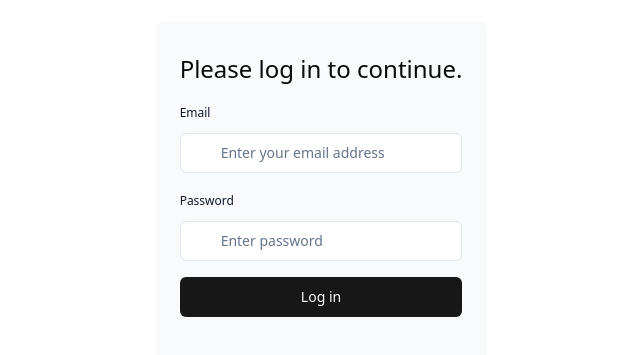
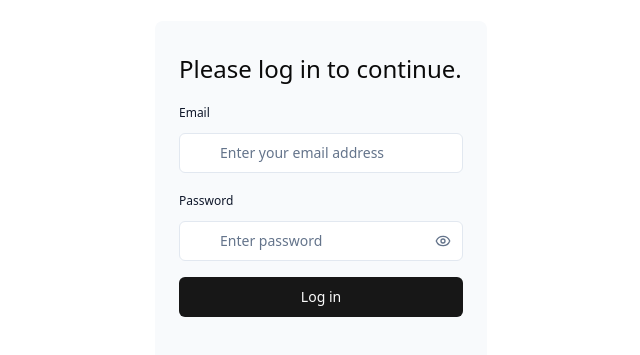
Before and after one commit to PriyanshuCK/cafeteria-booking-manager, a Next.js app: page /login in a window 1280 px wide. Shown: the part 207-562 px from the top of the page, without its empty margins (319-959 px from the left). Built offline with nearby package versions, Linux system fonts and the light colour scheme.

Commit message:
Improve login flow UX

```diff
--- a/app/admin/layout.tsx
+++ b/app/admin/layout.tsx
@@ -19,11 +19,24 @@ export default function AdminLayout({
       <SidebarProvider>
         <AdminSidebar />
         <SidebarInset>
-          <header className="flex h-16 shrink-0 items-center gap-2 transition-[width,height] ease-linear group-has-[[data-collapsible=icon]]/sidebar-wrapper:h-12">
+          <header className="flex h-16 shrink-0 items-center justify-between gap-2 transition-[width,height] ease-linear group-has-[[data-collapsible=icon]]/sidebar-wrapper:h-12">
             <div className="flex items-center gap-2 px-4">
               <SidebarTrigger className="-ml-1" />
               <Separator orientation="vertical" className="mr-2 h-4" />
               <DynamicBreadCrumb />
+            </div>
+            <div className="px-4">
+              <form
+                action={async () => {
+                  "use server";
+                  const { signOut } = await import("@/auth");
+                  await signOut();
+                }}
+              >
+                <button className="px-4 py-2 text-sm font-medium text-gray-700 hover:text-gray-900 hover:bg-gray-100 rounded-md transition-colors">
+                  Sign Out
+                </button>
+              </form>
             </div>
           </header>
           <DateRangeProvider>
--- a/app/dashboard/page.tsx
+++ b/app/dashboard/page.tsx
@@ -23,7 +23,19 @@ export default async function Dashboard() {
 
   return (
     <div className="p-4">
-      <h1 className="text-2xl font-bold mb-4">Welcome, {user.name}</h1>
+      <div className="flex justify-between items-center mb-6">
+        <h1 className="text-2xl font-bold">Welcome, {user.name}</h1>
+        <form
+          action={async () => {
+            "use server";
+            await signOut();
+          }}
+        >
+          <button className="px-4 py-2 text-sm font-medium text-gray-700 hover:text-gray-900 hover:bg-gray-100 rounded-md transition-colors">
+            Sign Out
+          </button>
+        </form>
+      </div>
 
       <Card className="mb-4">
         <CardHeader>
--- a/app/lib/actions.ts
+++ b/app/lib/actions.ts
@@ -5,7 +5,7 @@ import { sql } from "@vercel/postgres";
 import { AuthError } from "next-auth";
 import { revalidatePath } from "next/cache";
 import { redirect } from "next/navigation";
-import bcrypt from "bcrypt";
+import bcrypt from "bcryptjs";
 import { z } from "zod";
 import { csvToJson } from "@/lib/utils";
 import {
@@ -110,13 +110,23 @@ export async function authenticate(
 ) {
   try {
     await signIn("credentials", formData);
+
+    const email = formData.get("email") as string;
+    const { getUser } = await import("./data");
+    const user = await getUser(email);
+
+    if (user?.is_admin) {
+      redirect("/admin");
+    } else {
+      redirect("/dashboard");
+    }
   } catch (error) {
     if (error instanceof AuthError) {
       switch (error.type) {
         case "CredentialsSignin":
-          return "Invalid credentials.";
+          return "Invalid email or password.";
         default:
-          return "Something went wrong.";
+          return "Something went wrong. Please try again.";
       }
     }
     throw error;
--- a/app/ui/login-form.tsx
+++ b/app/ui/login-form.tsx
@@ -1,14 +1,17 @@
 "use client";
 
+import React from "react";
 import { Button } from "@/components/ui/button";
 import { useActionState } from "react";
 import { authenticate } from "@/app/lib/actions";
+import { Eye, EyeOff, Loader2 } from "lucide-react";
 
 export default function LoginForm() {
   const [errorMessage, formAction, isPending] = useActionState(
     authenticate,
     undefined
   );
+  const [showPassword, setShowPassword] = React.useState(false);
 
   return (
     <form action={formAction} className="space-y-3">
@@ -24,12 +27,13 @@ export default function LoginForm() {
             </label>
             <div className="relative">
               <input
-                className="peer block w-full rounded-md border border-gray-200 py-[9px] pl-10 text-sm outline-2 placeholder:text-gray-500"
+                className="peer block w-full rounded-md border border-gray-200 py-[9px] pl-10 pr-3 text-sm outline-2 placeholder:text-gray-500"
                 id="email"
                 type="email"
                 name="email"
                 placeholder="Enter your email address"
                 required
+                disabled={isPending}
               />
             </div>
           </div>
@@ -42,19 +46,39 @@ export default function LoginForm() {
             </label>
             <div className="relative">
               <input
-                className="peer block w-full rounded-md border border-gray-200 py-[9px] pl-10 text-sm outline-2 placeholder:text-gray-500"
+                className="peer block w-full rounded-md border border-gray-200 py-[9px] pl-10 pr-10 text-sm outline-2 placeholder:text-gray-500"
                 id="password"
-                type="password"
+                type={showPassword ? "text" : "password"}
                 name="password"
                 placeholder="Enter password"
                 required
                 minLength={6}
+                disabled={isPending}
               />
+              <button
+                type="button"
+                onClick={() => setShowPassword(!showPassword)}
+                className="absolute right-3 top-1/2 -translate-y-1/2 text-gray-500 hover:text-gray-700"
+                disabled={isPending}
+              >
+                {showPassword ? (
+                  <EyeOff className="h-4 w-4" />
+                ) : (
+                  <Eye className="h-4 w-4" />
+                )}
+              </button>
             </div>
           </div>
         </div>
-        <Button className="mt-4 w-full" aria-disabled={isPending}>
-          Log in
+        <Button className="mt-4 w-full" aria-disabled={isPending} disabled={isPending}>
+          {isPending ? (
+            <>
+              <Loader2 className="mr-2 h-4 w-4 animate-spin" />
+              Signing in...
+            </>
+          ) : (
+            "Log in"
+          )}
         </Button>
         <div
           className="flex h-8 items-end space-x-1"
--- a/auth.config.ts
+++ b/auth.config.ts
@@ -24,16 +24,18 @@ export const authConfig = {
           return Response.redirect(new URL("/dashboard", nextUrl));
         }
         return false;
-      } else if (isLoggedIn && isOnRoot) {
-        if (auth?.user?.email) {
+      } else if (isOnRoot) {
+        if (isLoggedIn && auth?.user?.email) {
           const user = await getUser(auth?.user?.email);
           if (user?.is_admin) {
             return Response.redirect(new URL("/admin", nextUrl));
           }
-        } else {
           return Response.redirect(new URL("/dashboard", nextUrl));
         }
+        return true;
       }
+
+      return true;
     },
   },
   providers: [],
--- a/auth.ts
+++ b/auth.ts
@@ -4,7 +4,7 @@ import { authConfig } from "./auth.config";
 import { z } from "zod";
 import { sql } from "@vercel/postgres";
 import type { User } from "@/app/lib/definitions";
-import bcrypt from "bcrypt";
+import bcrypt from "bcryptjs";
 
 async function getUser(email: string): Promise<User | undefined> {
   try {
--- a/package.json
+++ b/package.json
@@ -20,7 +20,7 @@
     "@radix-ui/react-toast": "^1.2.4",
     "@radix-ui/react-tooltip": "^1.1.6",
     "@vercel/postgres": "^0.10.0",
-    "bcrypt": "^5.1.1",
+    "bcryptjs": "^3.0.3",
     "class-variance-authority": "^0.7.1",
     "clsx": "^2.1.1",
     "date-fns": "^4.1.0",
@@ -38,7 +38,7 @@
   },
   "devDependencies": {
     "@eslint/eslintrc": "^3",
-    "@types/bcrypt": "^5.0.2",
+    "@types/bcryptjs": "^3.0.0",
     "@types/node": "^20",
     "@types/react": "^19",
     "@types/react-dom": "^19",
--- /dev/null
+++ b/pnpm-workspace.yaml
@@ -0,0 +1,2 @@
+ignoredBuiltDependencies:
+  - bcrypt
```
Also changed, not shown: 1 other file (tests, documents, lock files or other folders).
